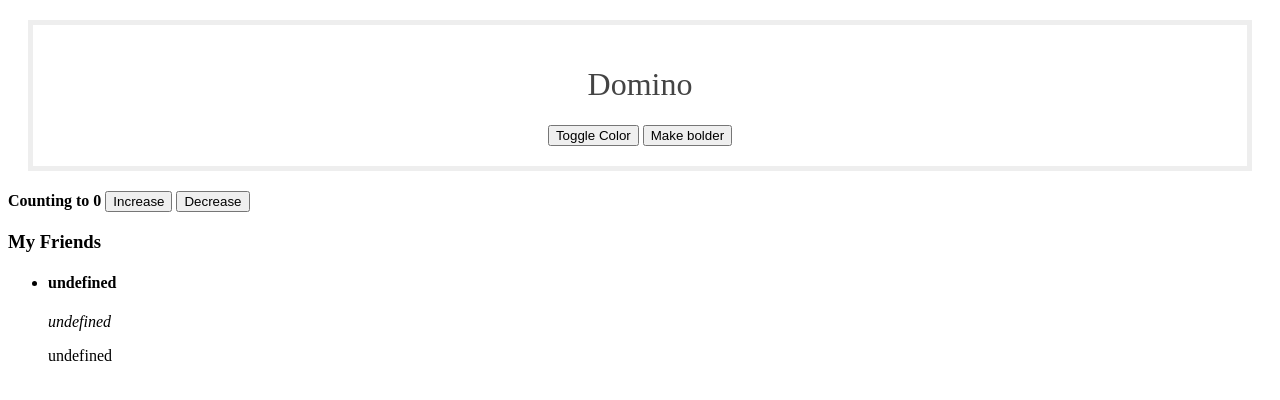
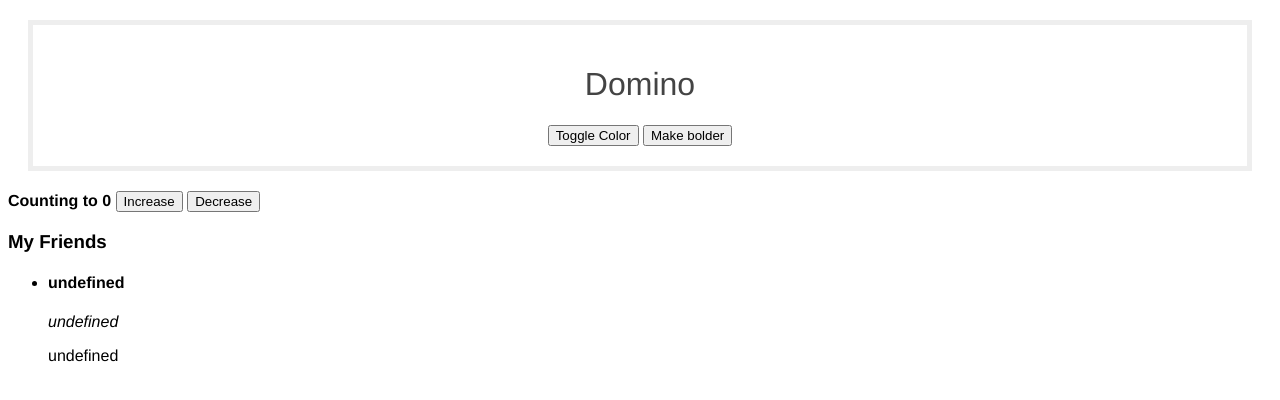
Before and after one commit to alflennik/shadowbind, a website built with webpack: page index.html in a window 1280 px wide. Built offline with nearby package versions, Linux system fonts and the light colour scheme.

Commit message:
Add sans-serif

```diff
--- a/index.html
+++ b/index.html
@@ -9,6 +9,9 @@
     * {
       user-select: none;
     }
+    :root {
+      font-family: helvetica, sans-serif;
+    }
   </style>
 </head>
 <body>
```
